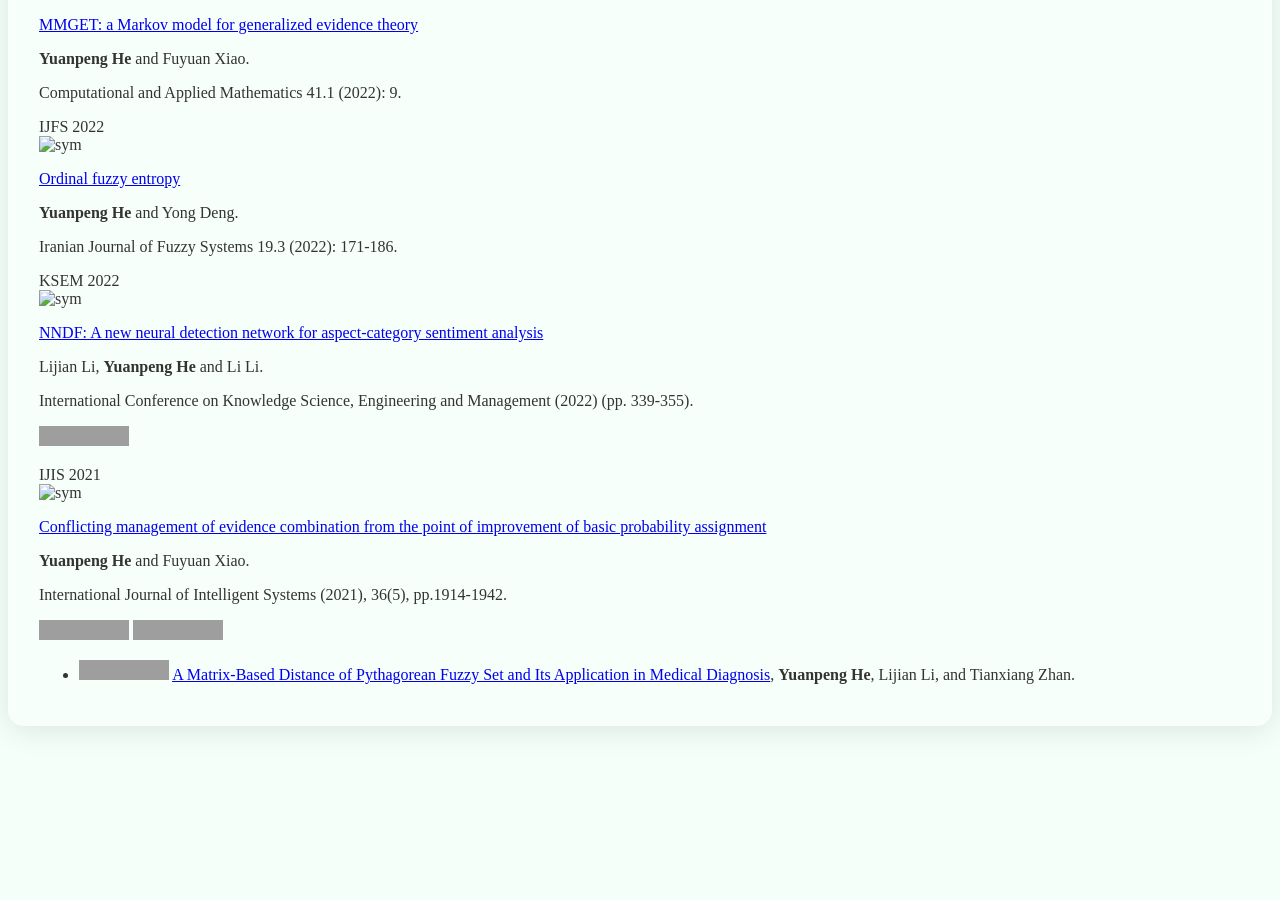
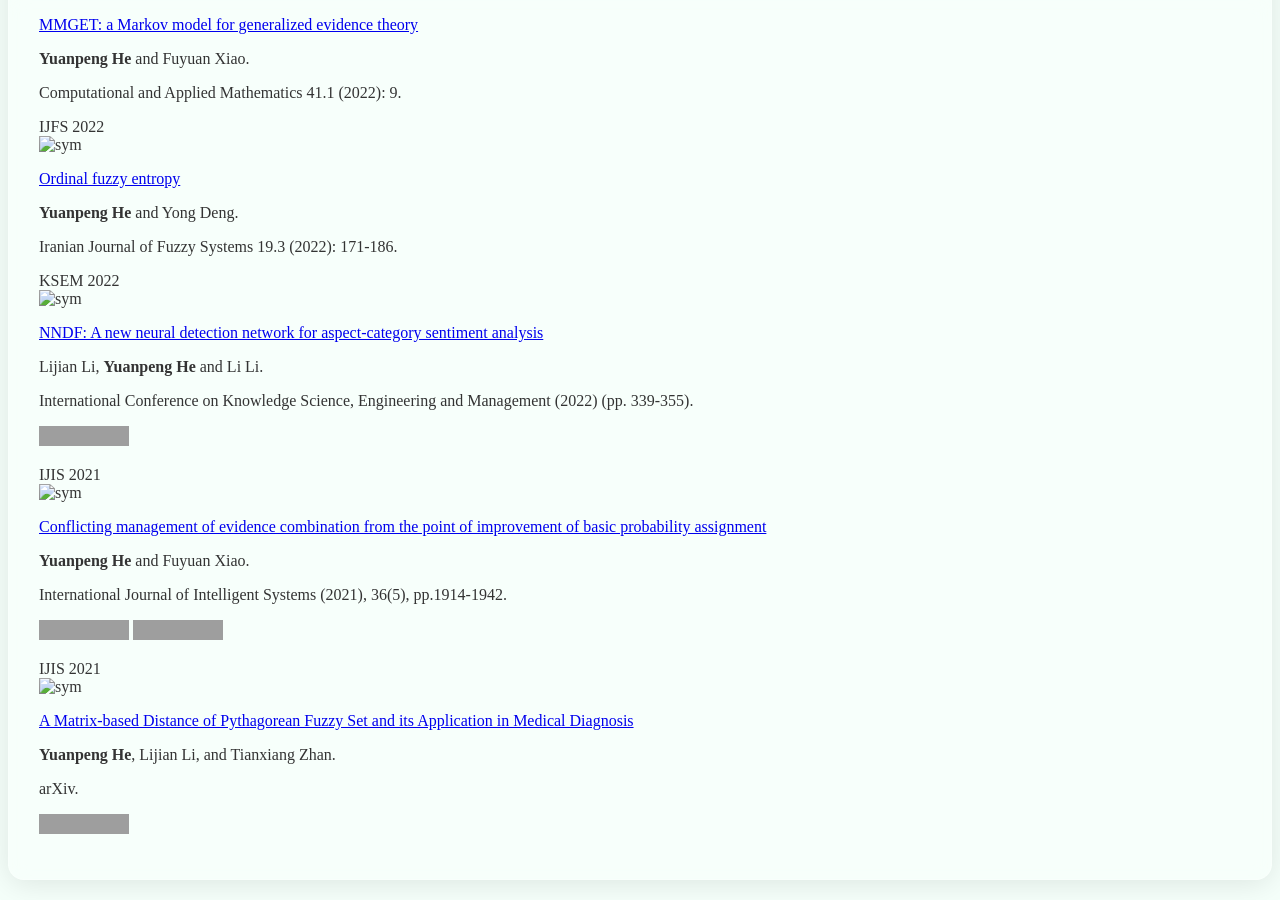
Before and after one commit to heyuanpengpku/heyuanpeng.github.io, a Jekyll site: the page built from _pages/includes/pub.md, in a window 1280 px wide and 900 px high, scrolled down 3937 px. Built offline with Jekyll 4.4.1, drawn with Linux system fonts in a browser that asks for light colours; our own code applies the rules of GitHub Pages for plain Markdown files; before the commit the page ends 4683 px from its top, so only the background shows below that; grey boxes are pictures that could not be loaded.

Commit message:
2025-10-10 00:59:40

```diff
--- a/_pages/includes/pub.md
+++ b/_pages/includes/pub.md
@@ -336,7 +336,19 @@ International Journal of Intelligent Systems (2021), 36(5), pp.1914-1942.
 </div>
 
 
-- [![arXiv](https://img.shields.io/badge/cs.AI-2102.01538-b31b1b?style=flat&logo=arxiv&logoColor=red)](https://arxiv.org/abs/2102.01538) [A Matrix-Based Distance of Pythagorean Fuzzy Set and Its Application in Medical Diagnosis](https://arxiv.org/abs/2102.01538), **Yuanpeng He**, Lijian Li, and Tianxiang Zhan.
+<div class='paper-box'><div class='paper-box-image'><div><div class="badge">IJIS 2021</div><img src='images/covers/2021-MDP.jpg' alt="sym" width="100%"></div></div>
+<div class='paper-box-text' markdown="1">
+
+[A Matrix-based Distance of Pythagorean Fuzzy Set and its Application in Medical Diagnosis](https://arxiv.org/abs/2102.01538)
+
+**Yuanpeng He**, Lijian Li, and Tianxiang Zhan.
+
+arXiv.
+
+![arXiv](https://img.shields.io/badge/cs.AI-2102.01538-b31b1b?style=flat&logo=arxiv&logoColor=red)
+
+</div>
+</div>
 
 
 </div>
```
